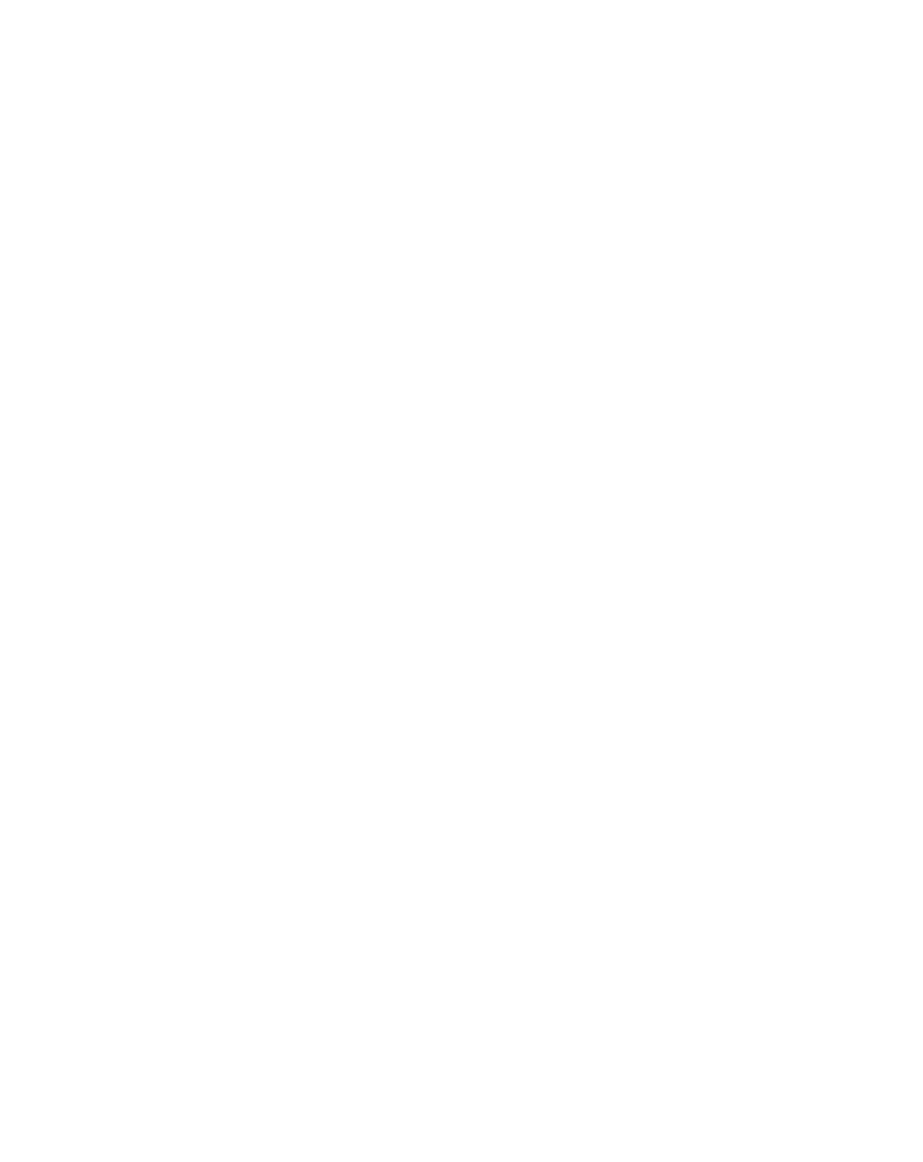
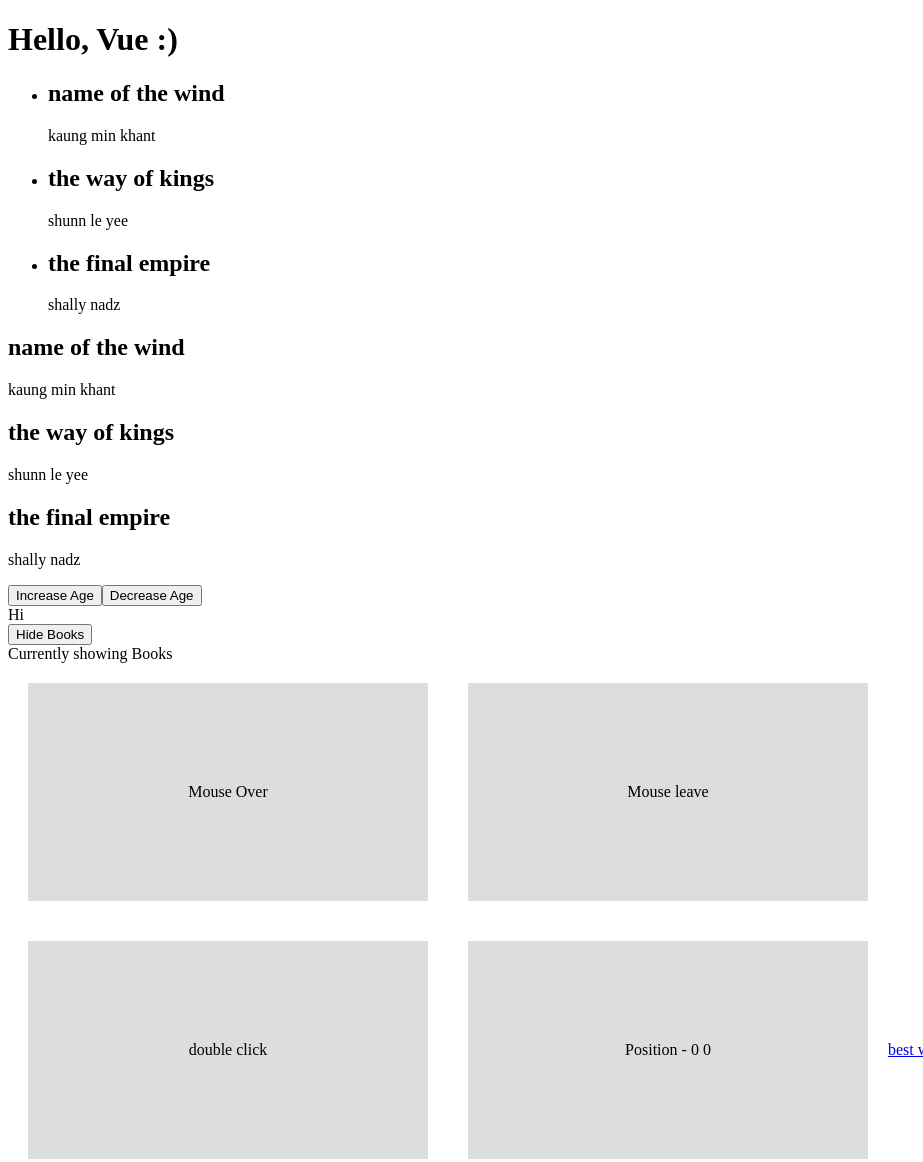
Before and after one commit to kaung-minkhant/sample-vue-widget, a plain HTML site: page index.html in a window 1280 px wide. Shown: the whole page, without its empty margins (0-923 px from the left). Before the commit the page ends 800 px from the top, so only its background shows below. Drawn offline with nearby package versions, Linux system fonts and the light colour scheme.

Commit message:
events, methods, conditional rendering, loops and attribute binding

```diff
--- /dev/null
+++ b/app.js
@@ -0,0 +1,44 @@
+const app = Vue.createApp({
+    // data, functions
+    // template: '<h2>I am a template</h2>'
+    data() {
+        return {
+            showBooks: true,
+            books: [
+              { title: 'name of the wind', author: 'kaung min khant'},
+              { title: 'the way of kings', author: 'shunn le yee'},
+              { title: 'the final empire', author: 'shally nadz'},
+            ],
+            x: 0,
+            y: 0,
+            url: 'http://www.thenetninja.co.uk',
+        }
+    },
+
+    methods: {
+        changeTitle(title) {
+            this.title = title
+        },
+
+        toggleShowBook() {
+            this.showBooks = !this.showBooks
+        },
+        handleEvent(e, data) {
+            if (data) {
+                console.log(data);
+            }
+            console.log(e.type);
+        },
+        handleMouseMove(e) {
+            this.x = e.offsetX
+            this.y = e.offsetY
+        },
+
+        clearMouseMove() {
+            this.x = 0
+            this.y = 0
+        }
+    }
+})
+
+app.mount('#app')
--- a/index.html
+++ b/index.html
@@ -5,8 +5,59 @@
     <meta http-equiv="X-UA-Compatible" content="IE=edge">
     <meta name="viewport" content="width=device-width, initial-scale=1.0">
     <title>Sample Vue Widget</title>
+    <script src="https://unpkg.com/vue@3/dist/vue.global.js"></script>
+    <style>
+        .box {
+            padding: 100px 0;
+            width: 400px;
+            text-align: center;
+            background-color: #ddd;
+            margin: 20px;
+            display: inline-block;
+        }
+    </style>
 </head>
 <body>
+    <h1>Hello, Vue :)</h1>
 
+    <div id="app">
+
+        <div v-if="showBooks">
+            <ul>
+                <li v-for="book in books">
+                    <h2>{{ book.title }}</h2>
+                    <p>{{ book.author }}</p>
+                </li>
+            </ul>
+
+            <div v-for="book in books">
+                <h2>{{ book.title }}</h2>
+                <p>{{ book.author }}</p>
+            </div>
+        </div>
+
+        <button v-on:click="age++">Increase Age</button>
+        <button @click="age--">Decrease Age</button>
+        <div @click="changeTitle('Other title')">Hi</div>
+        <button @click="toggleShowBook">
+            <span v-if="!showBooks">Show Books</span>
+            <span v-else>Hide Books</span>
+        </button>
+
+        <div v-show="showBooks">Currently showing Books</div>
+
+        <!-- mouse events -->
+        <div class="box" @mouseover="handleEvent($event, 5)">Mouse Over</div>
+        <div class="box" @mouseleave="handleEvent">Mouse leave</div>
+        <div class="box" @dblclick="handleEvent">double click</div>
+        <div class="box" @mousemove="handleMouseMove" @mouseleave="clearMouseMove">Position - {{ x }} {{ y }}</div>
+
+        <!-- attribute binding  -->
+        <a v-bind:href="url">best website ever</a>
+        <a :href="url">best website ever</a>
+
+    </div>
+
+    <script src="app.js"></script>
 </body>
 </html>
```
